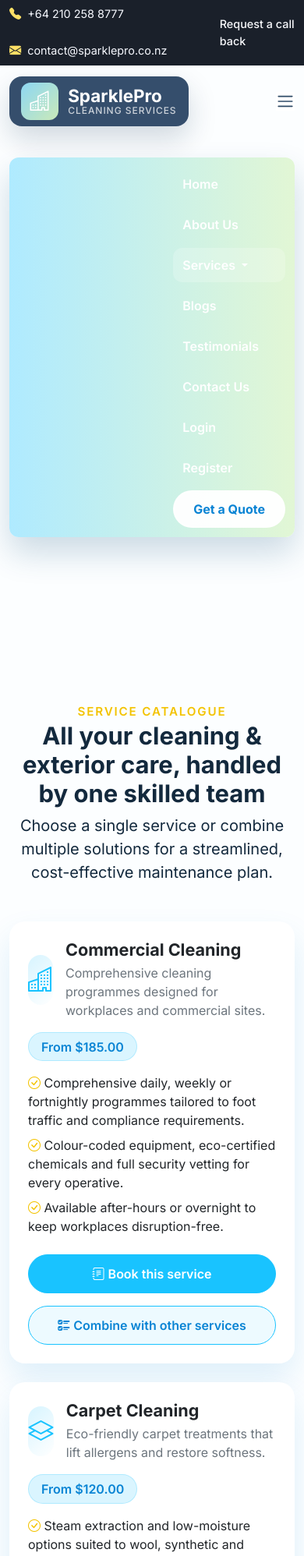
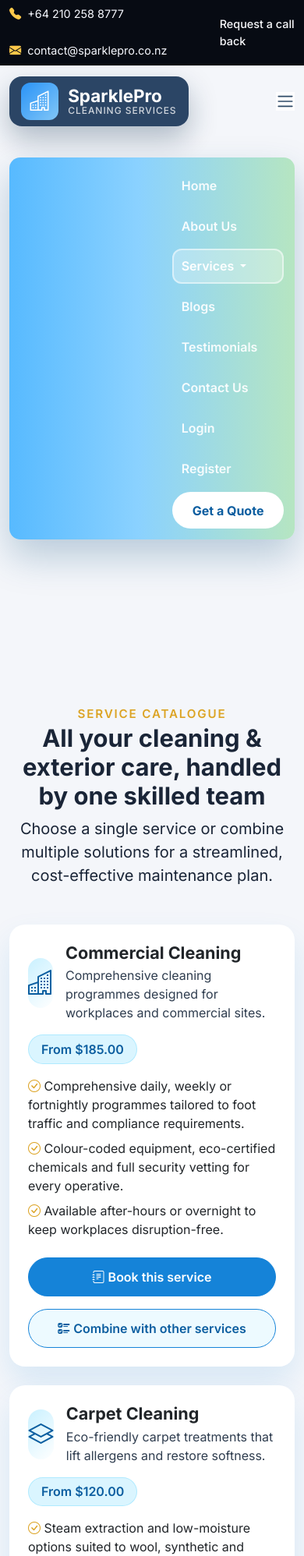
Before and after one commit to anshulkaushal/spl-cleaning, a PHP site: page /services.php in a window 390 px wide. Shown: the top 1996 px of the page at 78% size. Run offline with PHP 8.4, Linux system fonts and the light colour scheme; data comes from the database, SQL or seed files in the repository; both versions use the stored data as it was after the commit; a stand-in replaces the project's code that opens the database connection; some libraries are stand-ins or nearby versions.

Commit message:
new look and feel with contrast color

```diff
--- a/assets/css/style.css
+++ b/assets/css/style.css
@@ -1,23 +1,23 @@
 /* SparklePro Cleaning Services - Kiwi inspired main stylesheet */
 
 :root {
-    --primary-color: #19c3ff;
-    --primary-color-dark: #0984d4;
-    --accent-color: #ffe066;
-    --accent-color-dark: #f3c300;
-    --glow-color: rgba(255, 255, 255, 0.6);
-    --neutral-50: #f5fcff;
-    --neutral-100: #e7faff;
-    --neutral-200: #d4f2ff;
-    --neutral-900: #13293d;
-    --secondary-color: #4a5d73;
-    --shadow-soft: 0 22px 48px rgba(9, 132, 212, 0.18);
+    --primary-color: #1583d8;
+    --primary-color-dark: #0c5ea0;
+    --accent-color: #ffc94a;
+    --accent-color-dark: #dca425;
+    --glow-color: rgba(255, 255, 255, 0.55);
+    --neutral-50: #f4f6fa;
+    --neutral-100: #e9ecf4;
+    --neutral-200: #d6dbea;
+    --neutral-900: #1a2537;
+    --secondary-color: #314156;
+    --shadow-soft: 0 22px 48px rgba(21, 96, 160, 0.18);
 }
 
 body {
     font-family: "Inter", -apple-system, BlinkMacSystemFont, "Segoe UI", Roboto, "Helvetica Neue", Arial, sans-serif;
     color: var(--neutral-900);
-    background-color: #fcfeff;
+    background-color: var(--neutral-50);
 }
 
 .site-header {
@@ -26,7 +26,7 @@ body {
 }
 
 .top-contact-strip {
-    background: #1a202a;
+    background: #070b13;
     color: #f7f9ff;
     font-size: 0.9rem;
     padding: 0.45rem 0;
@@ -72,10 +72,10 @@ body {
     display: flex;
     align-items: center;
     gap: 0.75rem;
-    background: rgba(26, 54, 88, 0.88);
+    background: rgba(26, 54, 88, 0.92);
     padding: 0.5rem 0.95rem;
     border-radius: 16px;
-    box-shadow: 0 16px 36px rgba(12, 47, 76, 0.18);
+    box-shadow: 0 16px 36px rgba(12, 47, 76, 0.3);
 }
 
 .brand-icon {
@@ -85,7 +85,7 @@ body {
     width: 48px;
     height: 48px;
     border-radius: 12px;
-    background: linear-gradient(135deg, rgba(149, 227, 255, 0.92), rgba(215, 247, 192, 0.92));
+    background: linear-gradient(135deg, rgba(42, 152, 255, 0.95), rgba(134, 205, 255, 0.95));
     color: #fff;
     font-size: 1.6rem;
 }
@@ -107,7 +107,7 @@ body {
     font-weight: 500;
     letter-spacing: 0.08em;
     text-transform: uppercase;
-    color: rgba(255, 255, 255, 0.75);
+    color: rgba(255, 255, 255, 0.78);
 }
 
 .navbar-toggler {
@@ -120,10 +120,10 @@ body {
 }
 
 #mainNav {
-    background: linear-gradient(90deg, rgba(170, 233, 255, 0.94) 0%, rgba(224, 246, 210, 0.94) 100%);
+    background: linear-gradient(90deg, rgba(78, 182, 255, 0.95) 0%, rgba(132, 207, 255, 0.95) 45%, rgba(178, 228, 190, 0.95) 100%);
     border-radius: 18px;
     padding: 0.25rem 0.5rem;
-    box-shadow: 0 20px 42px rgba(8, 76, 122, 0.2);
+    box-shadow: 0 22px 48px rgba(9, 75, 122, 0.25);
 }
 
 #mainNav.show {
@@ -147,7 +147,7 @@ body {
 
 #mainNav .nav-link {
     font-weight: 600;
-    color: #ffffff;
+    color: rgba(255, 255, 255, 0.92);
     padding: 0.85rem 1.1rem;
     border-radius: 12px;
     transition: background 0.2s ease, color 0.2s ease;
@@ -155,8 +155,12 @@ body {
 
 #mainNav .nav-link:hover,
 #mainNav .nav-link.active {
-    background: rgba(255, 255, 255, 0.2);
+    background: rgba(255, 255, 255, 0.28);
     color: #ffffff;
+}
+
+#mainNav .nav-link.active {
+    box-shadow: inset 0 0 0 2px rgba(255, 255, 255, 0.5);
 }
 
 #mainNav .dropdown-toggle::after {
@@ -171,8 +175,8 @@ body {
 }
 
 #mainNav .dropdown-item {
-    font-weight: 500;
-    padding: 0.5rem 1.25rem;
+    font-weight: 600;
+    padding: 0.6rem 1.25rem;
 }
 
 #mainNav .dropdown-item:hover {
@@ -184,7 +188,7 @@ body {
     display: inline-flex;
     align-items: center;
     justify-content: center;
-    background: rgba(255, 255, 255, 0.97);
+    background: #ffffff;
     color: var(--primary-color-dark);
     padding: 0.6rem 1.5rem;
     border-radius: 999px;
@@ -207,9 +211,9 @@ body {
     }
 
     #mainNav {
-        border-radius: 12px;
+        border-radius: 14px;
         margin-top: 1rem;
-        padding: 0.75rem;
+        padding: 0.85rem;
     }
 
     #mainNav.show {
@@ -234,7 +238,7 @@ body {
 }
 
 .hero-section {
-    background: linear-gradient(135deg, rgba(25, 195, 255, 0.85) 0%, rgba(9, 132, 212, 0.9) 100%),
+    background: linear-gradient(135deg, rgba(104, 198, 255, 0.9) 0%, rgba(42, 148, 233, 0.9) 60%, rgba(74, 205, 222, 0.95) 100%),
                 url('https://images.unsplash.com/photo-1585421514738-01798e348b17?auto=format&fit=crop&w=2000&q=80') center/cover no-repeat;
     color: #fff;
     padding: 96px 0;
@@ -329,8 +333,8 @@ body {
     display: grid;
     place-items: center;
     margin: 0 auto;
-    background: linear-gradient(135deg, rgba(31, 195, 255, 0.18), rgba(255, 255, 255, 0.55));
-    color: var(--primary-color);
+    background: linear-gradient(135deg, rgba(31, 195, 255, 0.24), rgba(255, 255, 255, 0.6));
+    color: var(--primary-color-dark);
     font-size: 2rem;
 }
 
@@ -544,14 +548,14 @@ footer a:hover {
 .form-select {
     border-radius: 0.85rem;
     padding: 0.8rem 1rem;
-    border: 1px solid rgba(25, 195, 255, 0.25);
-    background-color: rgba(255, 255, 255, 0.95);
+    border: 1px solid rgba(21, 131, 216, 0.3);
+    background-color: rgba(255, 255, 255, 0.97);
 }
 
 .form-control:focus,
 .form-select:focus {
     border-color: var(--primary-color);
-    box-shadow: 0 0 0 0.25rem rgba(25, 195, 255, 0.28);
+    box-shadow: 0 0 0 0.25rem rgba(21, 131, 216, 0.3);
 }
 
 .form-label {
@@ -620,6 +624,10 @@ footer a:hover {
     color: var(--accent-color-dark);
 }
 
+.text-secondary {
+    color: #2f3d4f !important;
+}
+
 .divider {
     width: 56px;
     height: 4px;
--- a/services.php
+++ b/services.php
@@ -55,6 +55,16 @@ $detailBlocks = [
         'Precision mowing, edging and clean-up for residential, commercial and lifestyle blocks.',
         'Seasonal fertilising, weed control and hedging packages available.',
         'Flexible maintenance schedules to keep outdoor areas presentation-ready.'
+    ],
+    'Window Cleaning' => [
+        'Interior and exterior glass polished with streak-free, pure-water systems.',
+        'Includes frames, sills, flyscreens and high-reach glazing where access allows.',
+        'Ideal pre-sale or quarterly maintenance service for a brighter presentation.'
+    ],
+    'Disinfection & Sanitisation' => [
+        'Fogging and touchpoint sanitisation programmes compliant with MOH recommendations.',
+        'Food-safe products suitable for hospitality, healthcare and education environments.',
+        'Scheduled or rapid-response options to keep premises safe and operational.'
     ]
 ];
 ?>
```
Also changed, not shown: schema.sql (+8 -0 lines).
